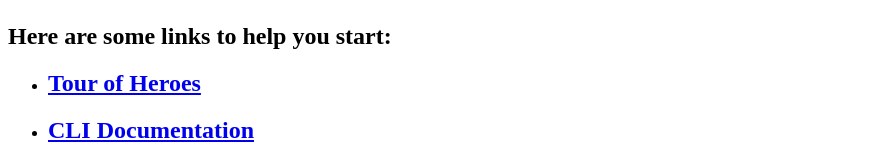
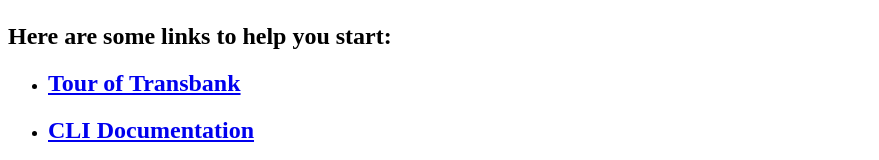
Before and after one commit to mstrione/demodevops, an Angular app: page / in a window 1280 px wide. Shown: the part 381-541 px from the top of the page, without its empty margins (0-879 px from the left). Built offline with nearby package versions, Linux system fonts and the light colour scheme.

Commit message:
Prueba de cambio de texto

```diff
--- a/src/app/app.component.html
+++ b/src/app/app.component.html
@@ -8,7 +8,7 @@
 <h2>Here are some links to help you start: </h2>
 <ul>
     <li>
-        <h2><a target="_blank" rel="noopener" href="https://angular.io/tutorial">Tour of Heroes</a></h2>
+        <h2><a target="_blank" rel="noopener" href="https://angular.io/tutorial">Tour of Transbank</a></h2>
     </li>
     <li>
         <h2><a target="_blank" rel="noopener" href="https://github.com/angular/angular-cli/wiki">CLI Documentation</a></h2>
```
